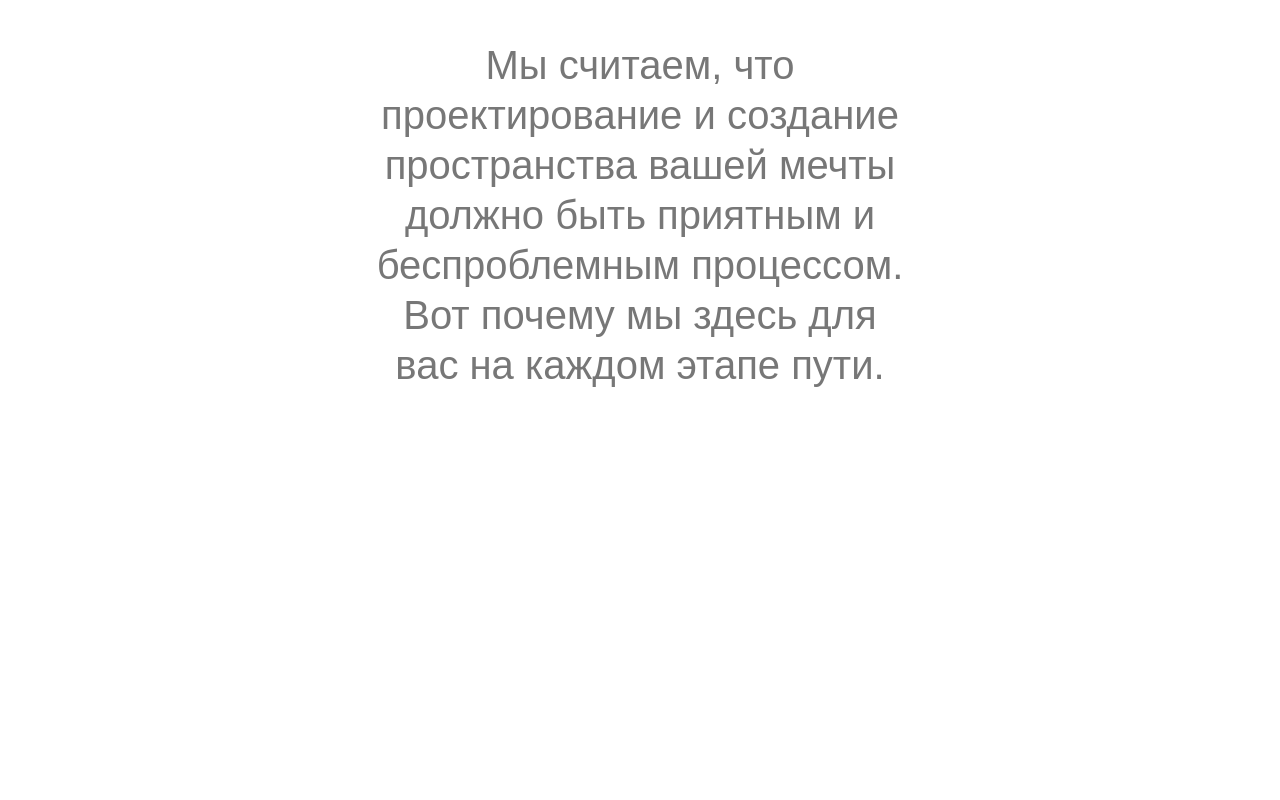
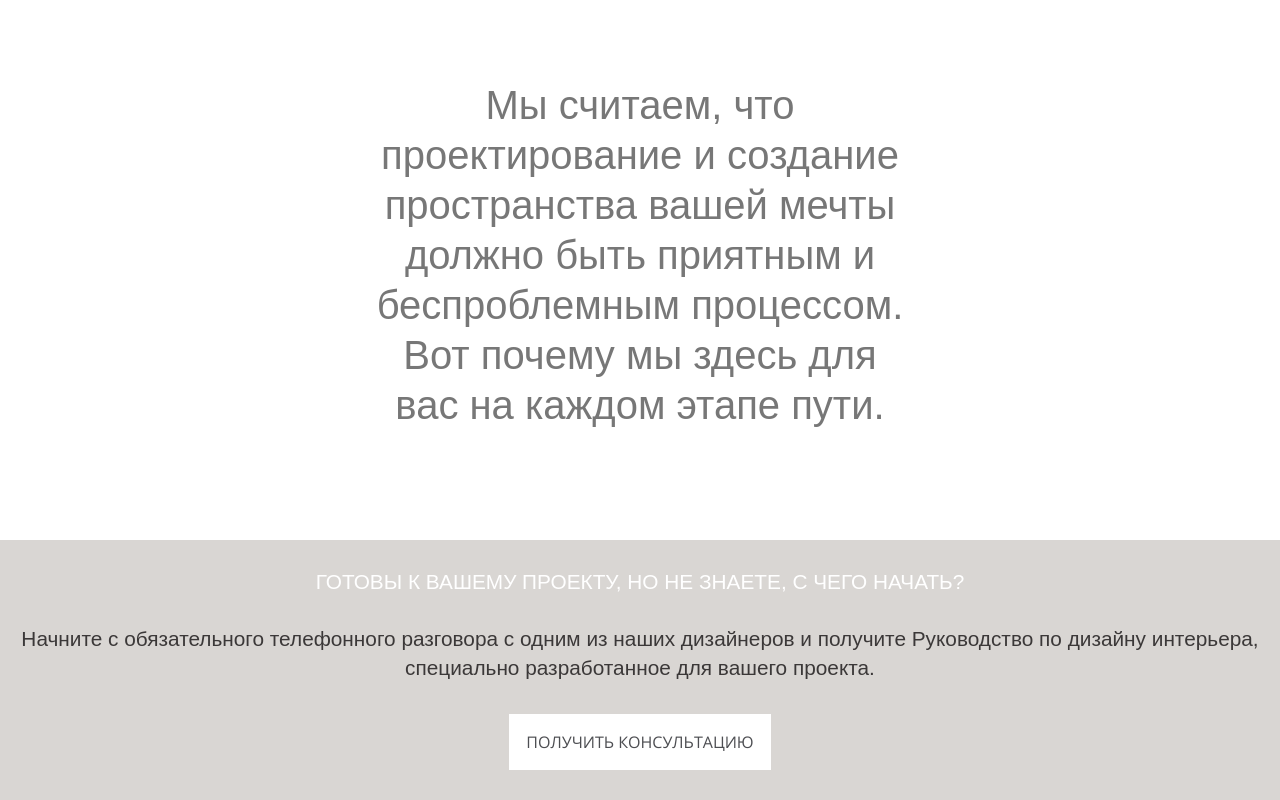
Before and after one commit to AlexandrIlyukhin/interior.loc, a website: page src/index.html in a window 1280 px wide. Shown: the part 2853-3653 px from the top of the page. Before the commit the page ends 3243 px from the top, so only its background shows below. Drawn offline with nearby package versions, Linux system fonts and the light colour scheme; files that its build step writes are made by us from their sources; a web font is replaced by a local one.

Commit message:
Сверстал start-ready

```diff
--- a/src/assets/css/project.less
+++ b/src/assets/css/project.less
@@ -144,3 +144,4 @@ main {
 @color_dark: #3b3838;
 @color_featured: #bfc0c2;
 @color_text: #090909;
+@color_rgb: rgb(217, 214, 211);
--- a/src/assets/css/styles.less
+++ b/src/assets/css/styles.less
@@ -40,6 +40,12 @@ h3 {
   font-style: normal;
 }
 
+h4 {
+  font-size: 1.3rem;
+  font-family: 'Open Sans', sans-serif;
+  font-weight: normal;
+  font-style: normal;
+}
 /*Логотип и меню с кнпками*/
 .header {
 
@@ -511,7 +517,7 @@ h1 {
   .wrapper();
   .space-text {
     max-width: 540px;
-    margin: 70px auto;
+    margin: 110px auto;
     text-align: center;
     font-size: 2.5rem;
     line-height: 50px;
@@ -527,3 +533,77 @@ h1 {
     });
   }
 }
+/*Предложение к сотрудничеству*/
+.start-ready {
+  .wrapper();
+  padding: 30px 0;
+  background: @color_rgb;
+  margin-top: 5px;
+
+  .title {
+    font-family: 'Optima', sans-serif;
+    font-weight: normal;
+    font-style: normal;
+    color: @color_bg;
+    letter-spacing: 0;
+    text-align: center;
+
+    margin-left: auto;
+    margin-right: auto;
+    .lg-block({
+      max-width: 60%;
+    });
+    .xs-block({max-width: 80%});
+    .xls-block({ font-size: 22px;});
+  }
+
+  .text {
+    text-align: center;
+    margin-top: 30px;
+    color: @color_dark;
+    font-family: 'Optima', sans-serif;
+    line-height: 1.40;
+    letter-spacing: 0;
+    font-weight: 400;
+    margin-left: auto;
+    margin-right: auto;
+    .lg-block({
+      max-width: 60%;
+    });
+    .xs-block({max-width: 80%});
+    .xls-block({ font-size: 14px;});
+  }
+
+  .btn-bloc {
+    display: flex;
+
+    .btn {
+      margin-top: 32px;
+      color: @color_dark_grey;
+      padding: 1rem 1rem;
+      margin-right: auto;
+      margin-left: auto;
+
+      .xss-block({ padding: .8rem 1rem;
+        font-size: 1rem;
+       /* margin: 30px auto;*/
+        margin-top: 32px;
+      margin-right: auto;
+      margin-left: auto;
+
+      });
+      background: @color_bg;
+      border: @color_bg 1px solid;
+
+    }
+    :hover {
+      background: @color_grey;
+      border: @color_grey 1px solid;
+      color: @color_bg;
+      cursor: pointer;
+      transition: all 0.3s ease;
+    }
+  }
+
+
+}
--- a/src/index.html
+++ b/src/index.html
@@ -256,6 +256,15 @@
 <p class="space-text">Мы считаем, что проектирование и создание пространства вашей мечты должно быть приятным и беспроблемным процессом. Вот почему мы здесь для вас на каждом этапе пути.
 </p>
     </section>
+    <!--Предложение к сотрудничеству-->
+    <section class="start-ready">
+        <h3 class="title">ГОТОВы К ВАШЕМУ ПРОЕКТУ, НО НЕ знаете, с чего НАЧАТЬ?</h3>
+        <h4 class="text">Начните с обязательного телефонного разговора с одним из наших дизайнеров и получите Руководство по дизайну интерьера, специально разработанное для вашего проекта.</h4>
+        <div class="btn-bloc">
+            <p class="btn">Получить консультацию</p>
+        </div>
+
+    </section>
 
 </main>
 
```
